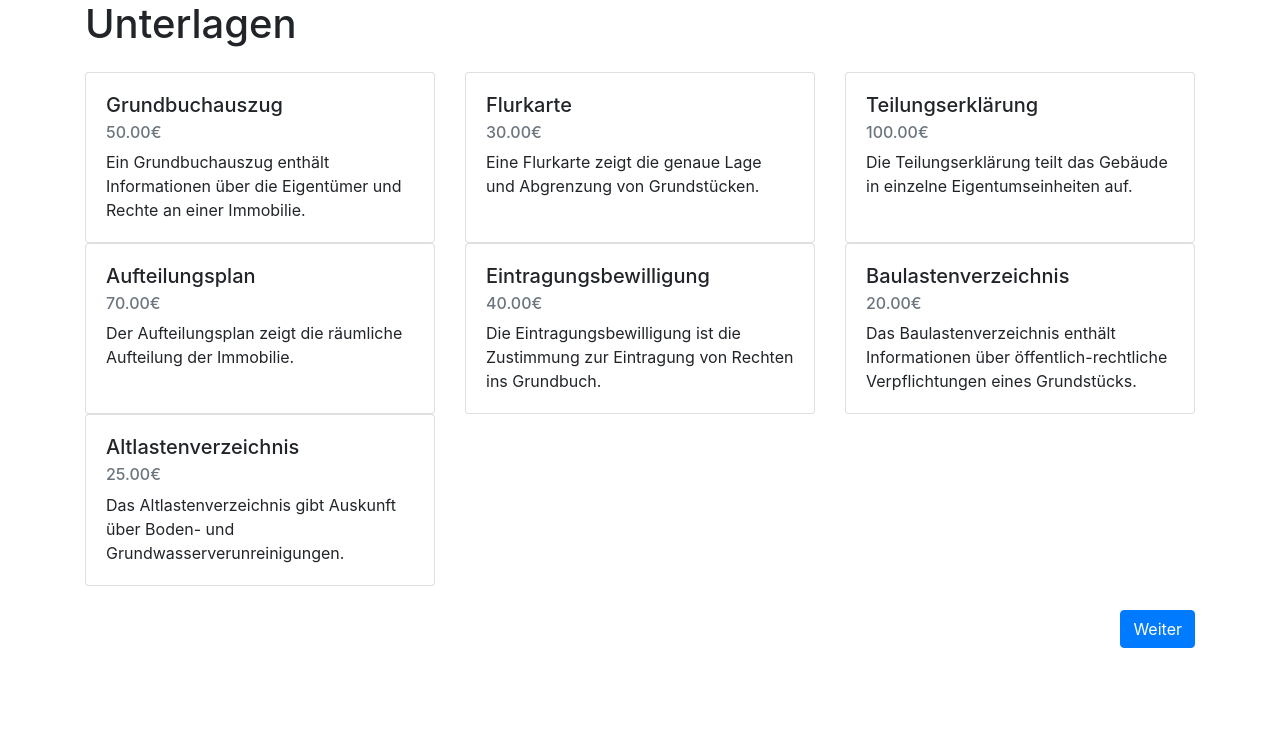
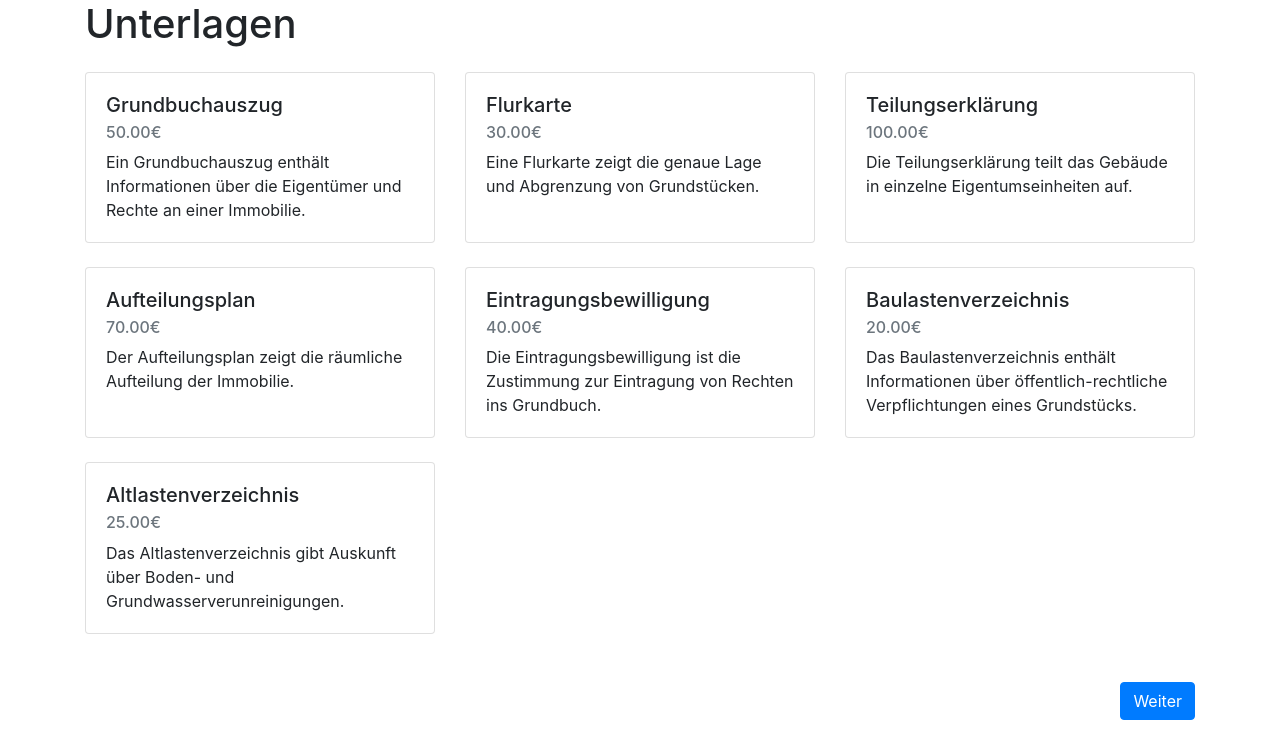
Before and after one commit to MikeKrueger75/my-unterlagenshop, a Flask app: page /produkte in a window 1280 px wide. Shown: the part 88-832 px from the top of the page. Before the commit the page ends 736 px from the top, so only its background shows below. Run offline with Flask 3, Linux system fonts and the light colour scheme; some libraries are stand-ins or nearby versions.

Commit message:
- make owner required - fix card layout

```diff
--- a/templates/immobiliendaten.html
+++ b/templates/immobiliendaten.html
@@ -37,7 +37,7 @@
                 Sind Sie der Besitzer der Immobilie?
             </div>
             <div class="form-check form-check-inline col-auto">
-                <input class="form-check-input" type="radio" name="buyer_is_owner" id="buyer_is_owner_y" value="buyer_is_owner_y" {% if session.get('buyer_is_owner') == "buyer_is_owner_y" %}checked{% endif %}>
+                <input class="form-check-input" type="radio" name="buyer_is_owner" id="buyer_is_owner_y" value="buyer_is_owner_y" {% if session.get('buyer_is_owner') == "buyer_is_owner_y" %}checked{% endif %} required>
                 <label class="form-check-label" for="eigentuemer_person">
                 Ja
                 </label>
@@ -49,7 +49,7 @@
                 </label>
             </div>
         </div>
-        <div class="form-group" id="eigentuemer">
+        <div id="eigentuemer">
             <div class="form-row">
                 <div class="form-group col-md-12">
                     Für die Einholung von Informationen über fremde Immobilien ist die Zustimmung (Vollmacht) des Eigentümers erforderlich. Um die Vollmacht zu erstellen, benötigen wir einige Angaben zum Eigentümer.
--- a/templates/produkte.html
+++ b/templates/produkte.html
@@ -8,14 +8,11 @@
         <h1 class="my-4">Unterlagen</h1>
         <div class="row row-cols-1 row-cols-md-3 g-4">
             {% for document_id, document in documents.items() %}
-            <div class="col">
+            <div class="col mb-4">
                 <div class="card h-100" id="card-{{ document_id }}" onclick="toggleCard('{{ document_id }}', event)">
-                    <!--<img src="{{ url_for('static', filename='images/'+document.id+'.png') }}" class="card-img-top" alt="{{ document.name }}">-->
                     <div class="card-body">
                         <h5 class="card-title">
-                            <div class="form-check">
-                                <input class="form-check-input" type="checkbox" value="{{ document_id }}" name="documents" id="{{ document_id }}" {% if document_id in session.get('selected_documents', []) %}checked{% endif %} onclick="toggleCheckbox('{{ document_id }}', event)" hidden>
-                            </div>
+                            <input class="form-check-input" type="checkbox" value="{{ document_id }}" name="documents" id="{{ document_id }}" {% if document_id in session.get('selected_documents', []) %}checked{% endif %} onclick="toggleCheckbox('{{ document_id }}', event)" hidden>
                             {{ document.name }}
                         </h5>
                         <h6 class="card-subtitle mb-2 text-muted">{{ "%.2f€"|format(document.preis) }}</h6>
```
